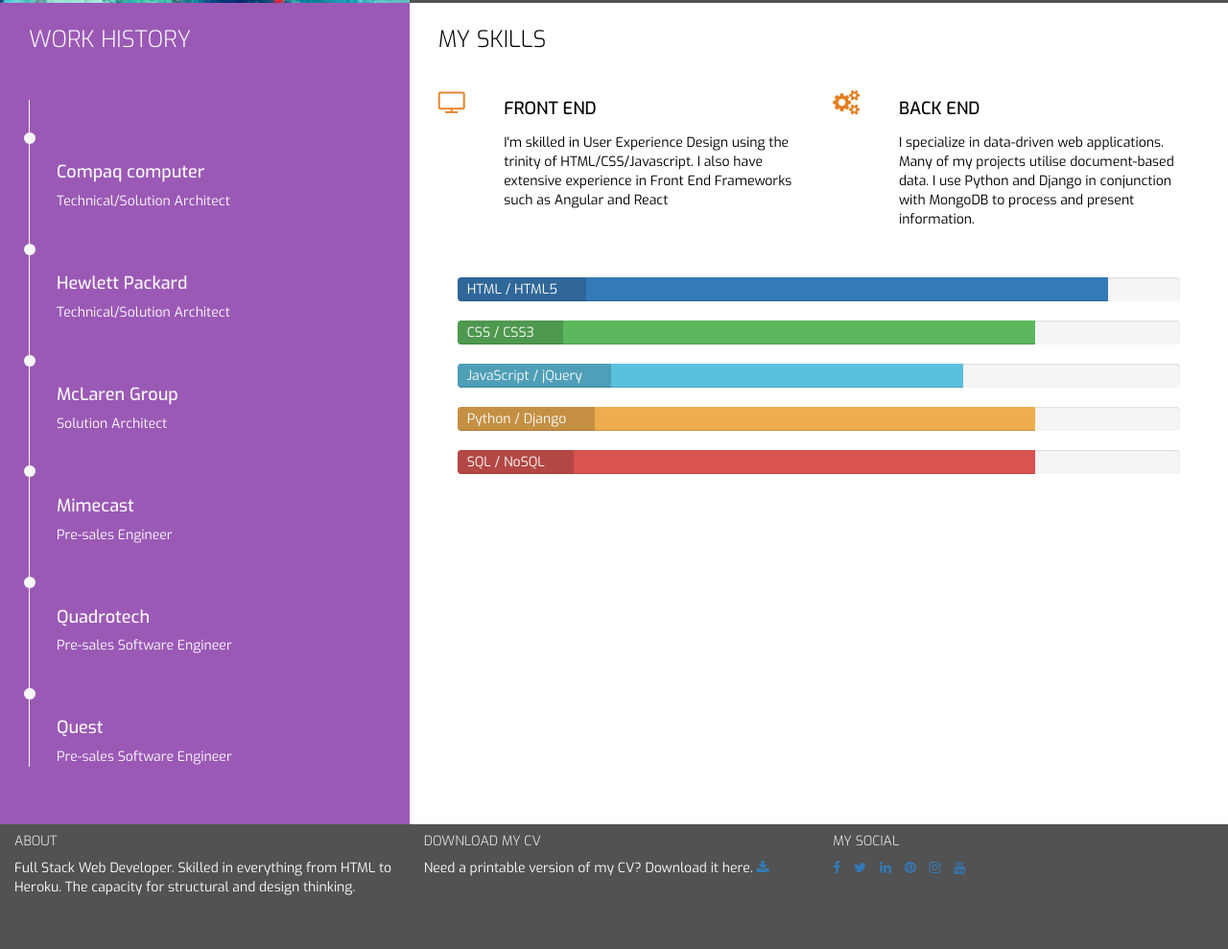
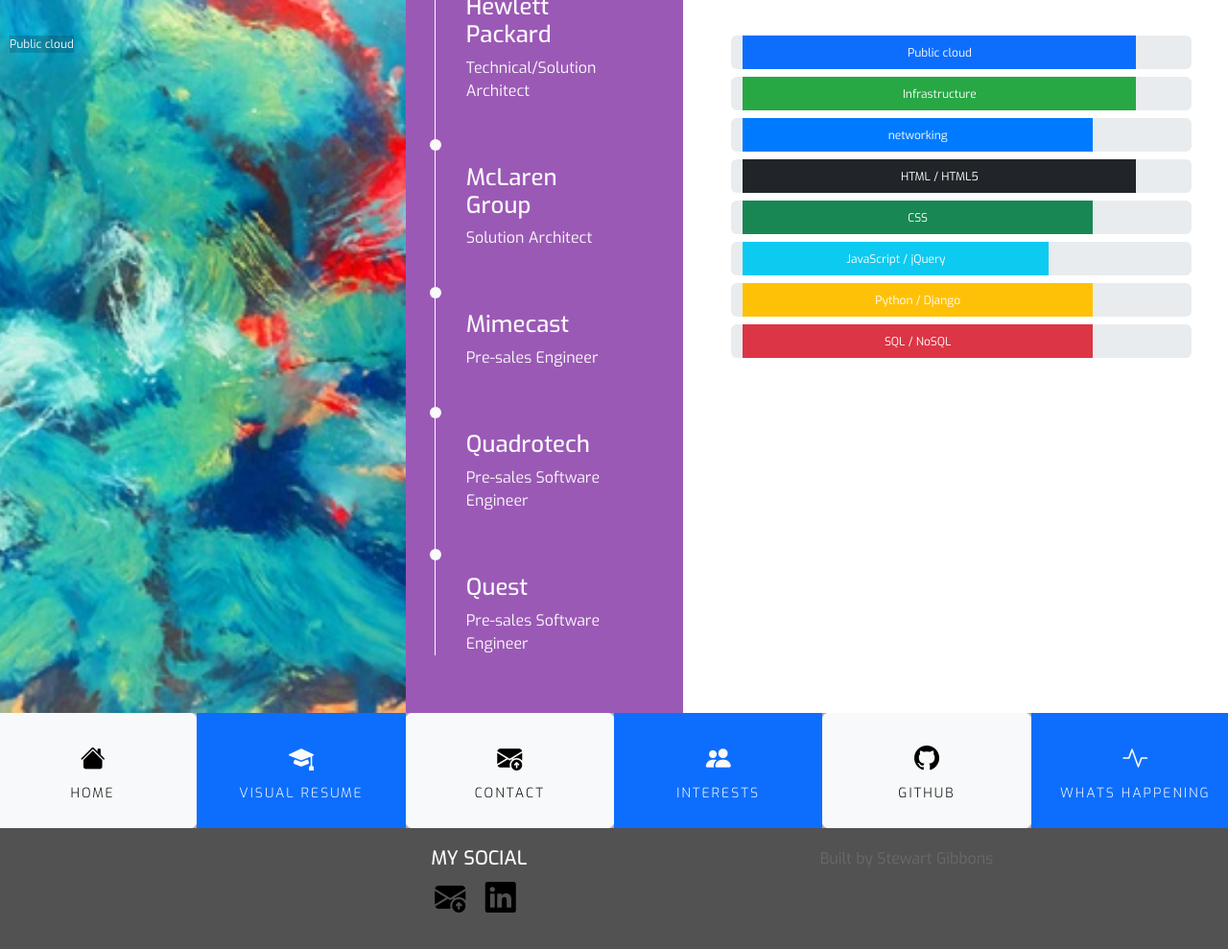
Before and after one commit to Coelecanth/showsite, a plain HTML site: page resume.html in a window 1280 px wide. Shown: the part 357-1346 px from the top of the page at 96% size. Drawn offline with nearby package versions, Linux system fonts and the light colour scheme; a web font is replaced by a local one.

Commit message:
complete revise of resume

```diff
--- a/assets/css/style.css
+++ b/assets/css/style.css
@@ -315,16 +315,25 @@
 
 /*--------------------------------------------Skills*/
 
+.progress-bar.custom-blue {
+    background-color: #007bff; /* Custom Blue */
+}
+.progress-bar.custom-green {
+    background-color: #28a745; /* Custom Green */
+}
+.progress-bar.custom-orange {
+    background-color: #fd7e14; /* Custom Orange */
+}
+
 .progress {
-    position: relative;
-    height: 25px;
+    height: 35px;
 }
 
 .progress-type {
     position: absolute;
-    left: 0px;
+    left: 10px;
     font-weight: 400;
-    padding: 3px 30px 2px 10px;
+    padding: px 30px 2px 10px;
     color: #fafafa;
     background-color: rgba(25, 25, 25, 0.2);
 }
--- a/resume.html
+++ b/resume.html
@@ -1,61 +1,35 @@
 <!DOCTYPE html>
-<html>
+<html lang="en">
 
 <head>
-    <link rel="stylesheet" href="https://maxcdn.bootstrapcdn.com/bootstrap/3.3.7/css/bootstrap.min.css"
-        type="text/css" />
-    <link rel="stylesheet" href="https://maxcdn.bootstrapcdn.com/font-awesome/4.7.0/css/font-awesome.min.css"
-        type="text/css" />
-    <link rel="stylesheet" href="https://cdnjs.cloudflare.com/ajax/libs/hover.css/2.1.1/css/hover-min.css"
-        type="text/css" />
-    <link rel="stylesheet" href="assets/css/style.css" type="text/css" />
+    <meta charset="utf-8">
+    <meta name="viewport" content="width=device-width, initial-scale=1">
+    <title>Code Site</title>
+    <link href="https://cdn.jsdelivr.net/npm/bootstrap@5.3.3/dist/css/bootstrap.min.css" rel="stylesheet"
+        integrity="sha384-QWTKZyjpPEjISv5WaRU9OFeRpok6YctnYmDr5pNlyT2bRjXh0JMhjY6hW+ALEwIH" crossorigin="anonymous">
+    <link rel="stylesheet" href="https://cdn.jsdelivr.net/npm/bootstrap-icons@1.11.3/font/bootstrap-icons.min.css">
+
+
+    <link rel="stylesheet" href="assets/css/style.css">
+    <title>Stewart</title>
 </head>
 
 <body>
-    <header class="container-fluid">
+    <header>
         <div class="row">
-            <a href="index.html">
-                <div class="col-md-4 logo"></div>
-            </a>
-            <div class="col-md-8">
-                <div class="row bg-color-name-title">
-                    <div class="heading">
-                        <h1 class="name">Stewart Gibbons</h1>
-                        <h2 class="title ">Full Stack Developer/Solution Architect</h2>
+            <!-- side bar with image first column   -->
+            <div class="col-md-4 logo text-black">
+                <div class="row">
+                    <div class="col-xs-10 col-xs-offset-1 col-sm-offset-0 col-sm-4 col-md-6">
+
+                        <h1 class="name uppercase text-black">Stewart Gibbons</h1>
+                        <h2 class="title text-black b-margin">Full Stack Solution Architect</h2>
+                    </div>
+
                 </div>
             </div>
-                <div class="row">
-                    <ul id="nav" class="list-inline">
-                        <li class="col-xs-6 col-sm-2 ui-menu-color-home menuitem">
-                            <a href="index.html" class="hvr-sweep-to-bottom"><i class="fa fa-home"
-                                    aria-hidden="true"></i><span>Home</span></a>
-                        </li>
-                        <li class="col-xs-6 col-sm-2 ui-menu-color-resume menuitem">
-                            <a href="resume.html" class="hvr-sweep-to-bottom"><i class="fa fa-graduation-cap"
-                                    aria-hidden="true"></i><span>Resume</span></a>
-                        </li>
-                        <li class="col-xs-6 col-sm-2 ui-menu-color-contact menuitem">
-                            <a href="contact.html" class="hvr-sweep-to-bottom"><i class=" fa fa-commenting-o"
-                                    aria-hidden="true"></i><span>Contact</span></a>
-                        </li>
-                        <li class="col-xs-6 col-sm-2 ui-menu-color-interests menuitem">
-                            <a href="interests.html" class="hvr-sweep-to-bottom"><i class="fa fa-users"
-                                    aria-hidden="true"></i><span>Interests</span></a>
-                        </li>
-                        <li class="col-xs-6 col-sm-2 ui-menu-color-github menuitem">
-                            <a href="github.html" class="hvr-sweep-to-bottom"><i class="fa fa-github"
-                                    aria-hidden="true"></i><span>GitHub</span></a>
-                        </li>
-                        <li class="col-xs-6 col-sm-2 ui-menu-color-download menuitem">
-                            <a href="assets/cv/sample-cv.pdf" target="_blank" class="hvr-sweep-to-bottom"><i
-                                    class="fa fa-download" aria-hidden="true"></i><span>Download CV</span></a>
-                        </li>
-                    </ul>
-                </div>
-            </div>
-        </div>
-    </header>
-    <section class="container-fluid">
+            <div class="col-md-8">
+                <!-- First row second column  -->
                 <div class="row row-table">
                     <div class="col-xs-12 col-sm-12 col-md-4 bg-color-work-history section-column">
                         <div class="row">
@@ -129,75 +103,131 @@
                             </div>
                         </div>
                         <div class="row progress-section">
-                    <div class="progress">
-                        <div class="progress-bar" role="progressbar" aria-valuenow="90" aria-valuemin="0"
+                            <div class="progress my-1">
+                                <div class="progress-bar progress-bar bg-primary" role="progressbar" aria-valuenow="95" aria-valuemin="0"
                                     aria-valuemax="100" style="width:90%">
-                            <span class="sr-only"> 90% complete</span>
+                                    <span class=""> Public cloud</span>
                                 </div>
-                        <span class="progress-type">HTML / HTML5</span>
+                                <span class="progress-type">Public cloud</span>
                             </div>
-                    <div class="progress">
-                        <div class="progress-bar progress-bar-success" role="progressbar" aria-valuenow="80"
+                            <div class="progress my-1">
+                                <div class="progress-bar custom-green" role="progressbar" aria-valuenow="95" aria-valuemin="0"
+                                    aria-valuemax="100" style="width:90%">
+                                    <span class=""> Infrastructure</span>
+                                </div>
+
+                            </div>
+                            <div class="progress my-1">
+                                <div class="progress-bar custom-blue" role="progressbar" aria-valuenow="80" aria-valuemin="0"
+                                    aria-valuemax="100" style="width:80%">
+                                    <span class="">networking</span>
+                                </div>
+                            </div>
+                            <div class="progress my-1">
+                                <div class="progress-bar progress-bar bg-dark" role="progressbar" aria-valuenow="90" aria-valuemin="0"
+                                    aria-valuemax="100" style="width:90%">
+                                    <span class="">HTML / HTML5</span>
+                                </div>
+
+                            </div>
+                            <div class="progress my-1">
+                                <div class="progress-bar bg-success" role="progressbar" aria-valuenow="80"
                                     aria-valuemin="0" aria-valuemax="100" style="width:80%">
-                            <span class="sr-only"> 80% complete</span>
+                                    <span class="sr-only">CSS</span>
                                 </div>
-                        <span class="progress-type">CSS / CSS3</span>
+
                             </div>
-                    <div class="progress">
-                        <div class="progress-bar progress-bar-info" role="progressbar" aria-valuenow="70"
+                            <div class="progress my-1">
+                                <div class="progress-bar bg-info" role="progressbar" aria-valuenow="70"
                                     aria-valuemin="0" aria-valuemax="100" style="width:70%">
-                            <span class="sr-only"> 70% complete</span>
+                                    <span class="sr-only">JavaScript / jQuery</span>
                                 </div>
-                        <span class="progress-type">JavaScript / jQuery</span>
+
                             </div>
-                    <div class="progress">
-                        <div class="progress-bar progress-bar-warning" role="progressbar" aria-valuenow="80"
+                            <div class="progress my-1">
+                                <div class="progress-bar bg-warning" role="progressbar" aria-valuenow="80"
                                     aria-valuemin="0" aria-valuemax="100" style="width:80%">
-                            <span class="sr-only"> 80% complete</span>
+                                    <span class="">Python / Django</span>
                                 </div>
-                        <span class="progress-type">Python / Django</span>
+
                             </div>
-                    <div class="progress">
-                        <div class="progress-bar progress-bar-danger" role="progressbar" aria-valuenow="80"
+                            <div class="progress my-1">
+                                <div class="progress-bar bg-danger" role="progressbar" aria-valuenow="80"
                                     aria-valuemin="0" aria-valuemax="100" style="width:80%">
-                            <span class="sr-only"> 80% complete</span>
+                                    <span class="">SQL / NoSQL</span>
                                 </div>
-                        <span class="progress-type">SQL / NoSQL</span>
+                                <!-- <span class="progress-type"></span> -->
                             </div>
                         </div>
                     </div>
                 </div>
+
             </div>
-    </section>
+        </div>
+        <!-- Inner row -->
+        <div class="row no-gutters bg-color-name-title">
+            <div class="col-xs-6 col-sm-2 bg-color-personal-white menuitem">
+                <a href="index.html" class="btn btn-light text-black" role="button" aria-disabled="true">
+                    <i class="bi bi-house-fill text-black"></i>
+                    <span>Home</span>
+                </a>
+            </div>
+            <div class="col-xs-6 col-sm-2  menuitem">
+                <a href="resume.html" class="btn btn-primary rounded-0" role="button" aria-disabled="true">
+                    <i class="bi bi-mortarboard-fill"></i>
+                    <span>Visual Resume</span></a>
+            </div>
+            <div class="col-xs-6 col-sm-2 bg-color-personal-white  menuitem">
+                <a href="contact.html" class="btn btn-light" role="button" aria-disabled="true">
+                    <i class="bi bi-envelope-arrow-up-fill text-black"></i><span class="text-black">Contact</span></a>
+            </div>
+            <div class="col-xs-6 col-sm-2 bg-color-personal-black menuitem">
+                <a href="interests.html" class="btn btn-primary rounded-0" role="button" aria-disabled="true">
+                    <i class="bi bi-people-fill"></i>
+                    <span>Interests</span>
+                </a>
+            </div>
+            <div class="col-xs-6 col-sm-2 bg-color-personal-white menuitem">
+                <a href="github.html" class="btn btn-light text-light" role="button" aria-disabled="true">
+                    <i class="bi bi-github text-black"></i>
+                    <span class="text-black">GitHub</span>
+                </a>
+            </div>
+            <div class="col-xs-6 col-sm-2 bg-color-personal-black menuitem">
+                <a href="404.html" class="btn btn-primary rounded-0" role="button" aria-disabled="true">
+                    <i class="bi bi-activity"></i>
+                    <span>Whats happening</span>
+                </a>
+
+            </div>
+        </div>
+        </div>
+        <!-- Second block  -->
+
+    </header>
+    <!-- details section  -->
+
     <footer class="container-fluid">
-        <div class="row">
+        <div id="footer-details" class="row">
             <div class="col-sm-4">
-                <h5 class="uppercase general-sub">About</h5>
-                <p class="inline-block">
-                    Full Stack Web Developer. Skilled in everything from HTML to Heroku.
-                    The capacity for structural and design thinking.
-                </p>
             </div>
-            <div class="col-sm-4">
-                <h5 class="uppercase general-sub">Download My CV</h5>
-                <p class="inline-block">
-                    Need a printable version of my CV? Download it here.
-                    <a href="#" class="cv-pdf"><i class="fa fa-download" aria-hidden="true"></i></a>
-                </p>
-            </div>
-            <div class="col-sm-4">
-                <h5 class="uppercase general-sub">My Social</h5>
-                <ul class="list-inline social-links">
-                    <li><a target="_blank" href="#"><i class="fa fa-facebook"></i></a></li>
-                    <li><a target="_blank" href="#"><i class="fa fa-twitter"></i></a></li>
-                    <li><a target="_blank" href="#"><i class="fa fa-linkedin"></i></a></li>
-                    <li><a target="_blank" href="#"><i class="fa fa-pinterest"></i></a></li>
-                    <li><a target="_blank" href="#"><i class="fa fa-instagram"></i></a></li>
-                    <li><a target="_blank" href="#"><i class="fa fa-youtube"></i></a></li>
+            <div class="col-sm-4 ">
+                <h5 class="uppercase">My Social</h5>
+                <ul class="list-inline">
+                    <li class="list-inline-item"><a target="_blank " href="# "><i class="icon-footer bi bi-envelope-arrow-up-fill"></i></a></li>
+                    <li class="list-inline-item"><a target="_blank " href="# "><i class="icon-footer bi bi-linkedin"></i></a></li>
                 </ul>
             </div>
+            <div class="col-sm-4 text-grey">
+                <p class="inline-block ">
+                    Built by Stewart Gibbons
+                </p>
+
             </div>
     </footer>
+    <script src="https://cdn.jsdelivr.net/npm/bootstrap@5.3.3/dist/js/bootstrap.bundle.min.js"
+        integrity="sha384-YvpcrYf0tY3lHB60NNkmXc5s9fDVZLESaAA55NDzOxhy9GkcIdslK1eN7N6jIeHz"
+        crossorigin="anonymous"></script>
 </body>
 
 </html>
```
Also changed, not shown: index.html (+8 -6 lines), resume-old.html (added, +207 -0 lines). Lines whose indentation alone changed are shown as unchanged.
